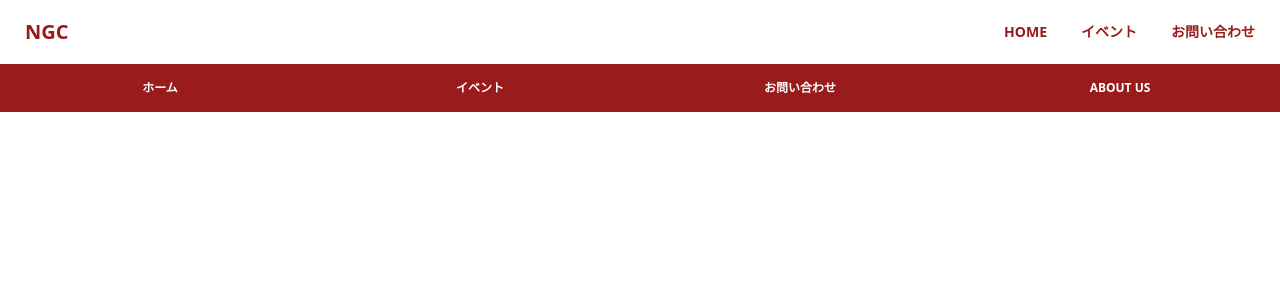
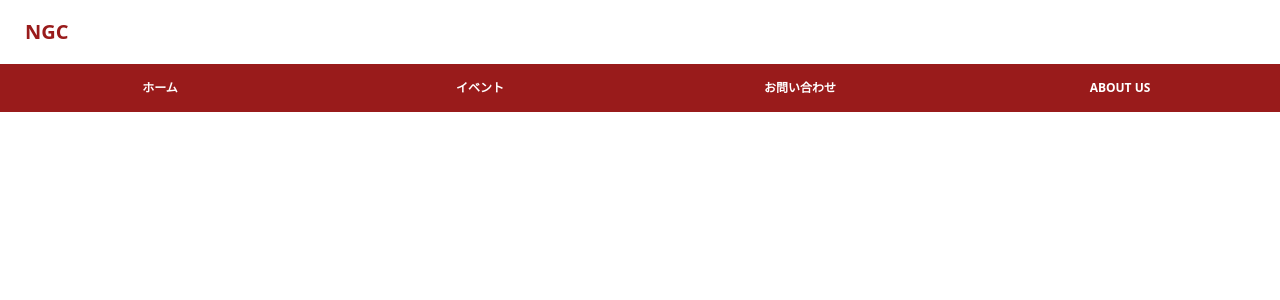
Before and after one commit to DahuiSheng/ngc, a Next.js app: page /aboutus in a window 1280 px wide. Shown: the top 300 px of the page. Built offline with nearby package versions, Linux system fonts and the light colour scheme.

Commit message:
Fix Navbar

```diff
--- a/components/Navbar.tsx
+++ b/components/Navbar.tsx
@@ -10,7 +10,7 @@ const Navbar = () => {
                     <a className="btn btn-ghost normal-case text-xl text-red-800">NGC</a>
                 </Link>
             </div>
-            <div className="flex-none invisible md:visible">
+            <div className="flex-none hidden md:visible">
                 <ul className="menu menu-horizontal p-0 font-bold text-red-800">
                     <Link href={"/"}>
                         <li><a className="btn btn-ghost">Home</a></li>
```
